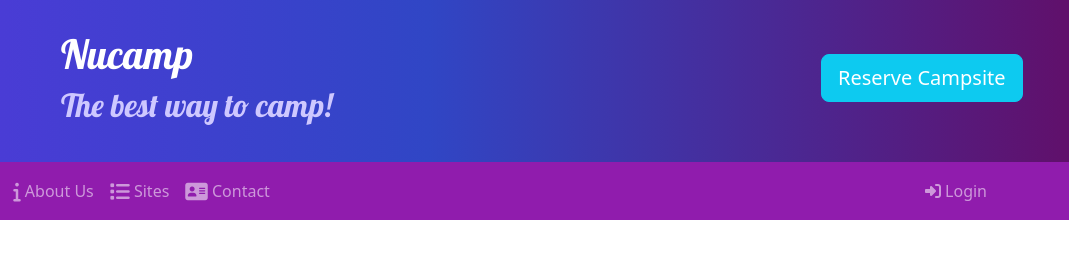
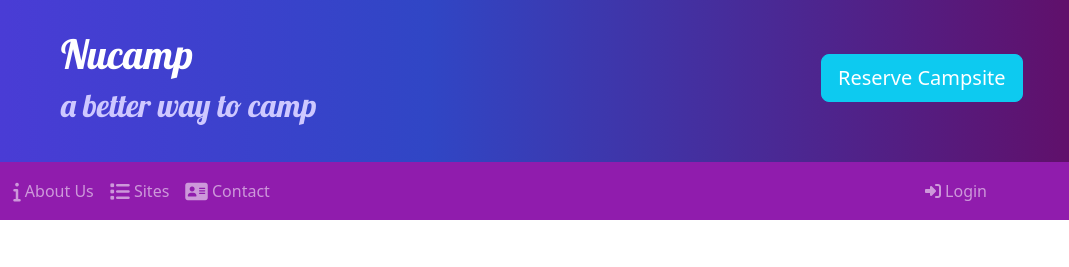
Before and after one commit to kmundaray/nucampsite, a website built with Parcel: page index.html in a window 1280 px wide. Shown: the top 267 px of the page, 211-1280 px from the left. Built offline with nearby package versions, Linux system fonts and the light colour scheme; files whose address does not match are found by name.

Commit message:
rolled back header title change

```diff
--- a/index.html
+++ b/index.html
@@ -37,7 +37,7 @@
                 <div class="col">
                     <div>
                         <h1>Nucamp</h1>
-                        <h2>The best way to camp!</h2>
+                        <h2>a better way to camp</h2>
                     </div>
                 </div>
                 <div class="col col-md-4 col-xl-2 mt-4">
```
